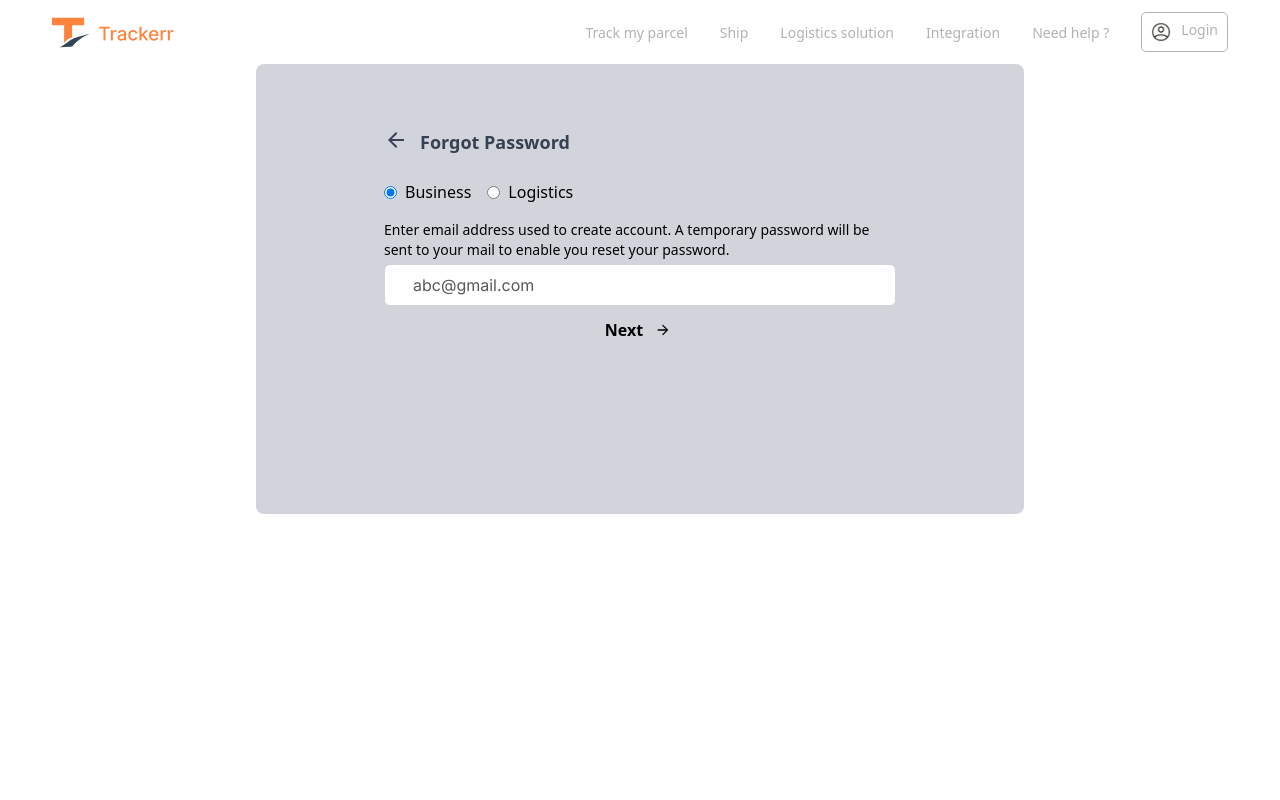
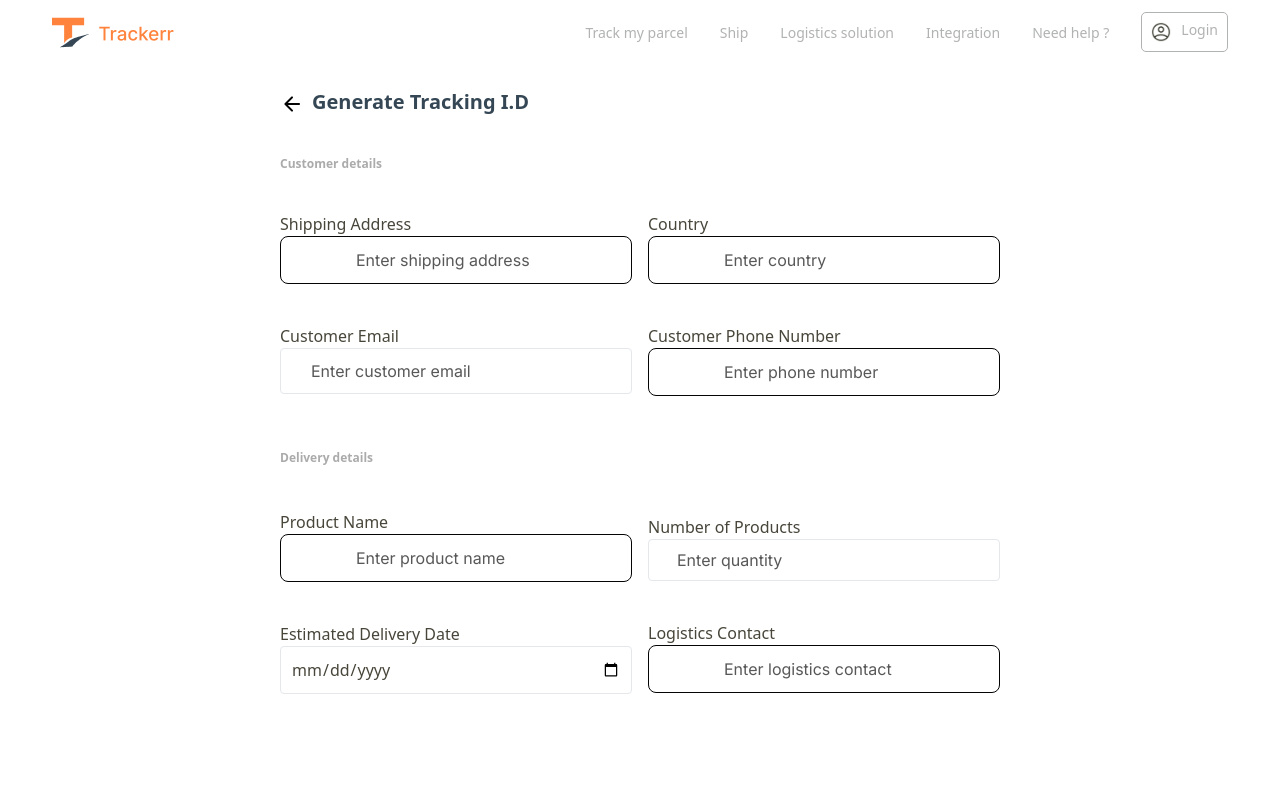
Before and after one commit to Amadu9933/Tracker-web-static, a React (Vite) app in the folder web-static/: page /LogisticSolution in a window 1280 px wide. Shown: the top 800 px of the page. Built offline with nearby package versions, Linux system fonts and the light colour scheme.

Commit message:
Still on ID management

```diff
--- a/web-static/src/components/NavigationBarLinksComponents/Intergration.tsx
+++ b/web-static/src/components/NavigationBarLinksComponents/Intergration.tsx
@@ -1,4 +1,5 @@
 import SetProfileImagePage from '@components/pages/BusinessOwnerPages/auth/createAcount/BuissnessOwnerForms/SetProfileImagePage';
+
 const Intergration: React.FC = () => {
   return (
     <div>
--- a/web-static/src/components/NavigationBarLinksComponents/LogisticSolution.tsx
+++ b/web-static/src/components/NavigationBarLinksComponents/LogisticSolution.tsx
@@ -1,21 +1,13 @@
-// import CustomerNotification from '../pages/customerPages/customerTrackingDetails/customerNotification/CustomerNotification';
 
-// const LogisticSolution: React.FC = () => {
-//   return (
-//     <div>
-//       <CustomerNotification />
-//     </div>
-//   );
-// };
-
-// export default LogisticSolution;
 import ForgotPassword from '@components/pages/BusinessOwnerPages/auth/resetPassword/forgotPassword';
 // import ResetPassword from '@components/pages/BusinessOwnerPages/auth/resetPassword/resetPassword';
-
+import GenerateTrackingID from '@components/pages/BusinessOwnerPages/manageID/GenerateTrackingID';
 const LogisticSolution: React.FC = () => {
   return (
     <div>
+      <GenerateTrackingID />
       <ForgotPassword />
+
     </div>
   );
 };
--- a/web-static/src/components/pages/BusinessOwnerPages/manageID/CongratulationsAlert.tsx
+++ b/web-static/src/components/pages/BusinessOwnerPages/manageID/CongratulationsAlert.tsx
@@ -0,0 +1,11 @@
+
+const CongratulationsAlert: React.FC = () => {
+    return (
+        <div className="">
+            <p>Congrations</p>
+
+        </div>
+    );
+};
+
+export default CongratulationsAlert;
--- a/web-static/src/components/pages/BusinessOwnerPages/manageID/GenerateTrackingID.tsx
+++ b/web-static/src/components/pages/BusinessOwnerPages/manageID/GenerateTrackingID.tsx
@@ -0,0 +1,197 @@
+import { useFormik } from "formik";
+import * as Yup from "yup";
+import { ArrowBack } from "../auth/assets/Assets";
+
+const GenerateTrackingID = () => {
+    // Validation Schema
+    const validationSchema = Yup.object({
+        shippingAddress: Yup.string().required("Shipping address is required"),
+        country: Yup.string().required("Country is required"),
+        email: Yup.string().email("Invalid email").required("Email is required"),
+        phone: Yup.string()
+            .matches(/^\d{10,11}$/, "Invalid phone number")
+            .required("Phone number is required"),
+        productName: Yup.string().required("Product name is required"),
+        numberOfProducts: Yup.number()
+            .min(1, "At least 1 product required")
+            .required("Number of products is required"),
+        estimatedDeliveryDate: Yup.date().required("Delivery date is required"),
+        logisticsContact: Yup.string().required("Logistics contact is required"),
+    });
+
+    // Formik Hook
+    const formik = useFormik({
+        initialValues: {
+            shippingAddress: "",
+            country: "",
+            email: "",
+            phone: "",
+            productName: "",
+            numberOfProducts: "",
+            estimatedDeliveryDate: "",
+            logisticsContact: "",
+        },
+        validationSchema,
+        onSubmit: (values) => {
+            console.log("Submitted Data:", values);
+            alert("Tracking ID Generated Successfully!");
+        },
+    });
+
+    return (
+        <div className="max-w-3xl mx-auto p-6 bg-white text-left text-[#48463A] ">
+            <h2 className="text-xl text-secondary font-semibold mb-4 text-left">
+                <img src={ArrowBack} alt="Back icon" className="inline mr-2 h-6 text-xl" />
+                Generate Tracking I.D
+            </h2>
+            <p className="text-xs text-[#ABABAB] my-10 font-semibold">Customer details</p>
+            <form onSubmit={formik.handleSubmit} className="grid grid-cols-2 gap-4">
+                {/* Left Column */}
+                <div className="space-y-4">
+                    {/* Shipping Address */}
+                    <div>
+                        <label className="block font-medium ">Shipping Address</label>
+                        <input
+                            type="text"
+                            name="shippingAddress"
+                            value={formik.values.shippingAddress}
+                            onChange={formik.handleChange}
+                            className="w-full border p-2 rounded"
+                            placeholder="Enter shipping address"
+                        />
+                        {formik.touched.shippingAddress && formik.errors.shippingAddress && (
+                            <p className="text-red-500">{formik.errors.shippingAddress}</p>
+                        )}
+                    </div>
+
+                    {/* Email */}
+                    <div>
+                        <label className="block font-medium pt-6">Customer Email</label>
+                        <input
+                            type="email"
+                            name="email"
+                            value={formik.values.email}
+                            onChange={formik.handleChange}
+                            className="w-full border p-2.5 rounded"
+                            placeholder="Enter customer email"
+                        />
+                        {formik.touched.email && formik.errors.email && (
+                            <p className="text-red-500">{formik.errors.email}</p>
+                        )}
+                    </div>
+                    <p className="text-[#ABABAB] text-xs font-semibold pt-10 pb-7 "> Delivery details</p>
+                    {/* Product Name */}
+                    <div className="">
+                        <label className="block font-medium">Product Name</label>
+                        <input
+                            type="text"
+                            name="productName"
+                            value={formik.values.productName}
+                            onChange={formik.handleChange}
+                            className="w-full border p-2 rounded"
+                            placeholder="Enter product name"
+                        />
+                        {formik.touched.productName && formik.errors.productName && (
+                            <p className="text-red-500">{formik.errors.productName}</p>
+                        )}
+                    </div>
+
+                    {/* Estimated Delivery Date */}
+                    <div>
+                        <label className="block font-medium pt-6">Estimated Delivery Date</label>
+                        <input
+                            type="date"
+                            name="estimatedDeliveryDate"
+                            value={formik.values.estimatedDeliveryDate}
+                            onChange={formik.handleChange}
+                            className="w-full border p-2.5 rounded"
+                        />
+                        {formik.touched.estimatedDeliveryDate &&
+                            formik.errors.estimatedDeliveryDate && (
+                                <p className="text-red-500">{formik.errors.estimatedDeliveryDate}</p>
+                            )}
+                    </div>
+                </div>
+
+                {/* Right Column */}
+                <div className="space-y-4">
+                    {/* Country */}
+                    <div>
+                        <label className="block font-medium">Country</label>
+                        <input
+                            type="text"
+                            name="country"
+                            value={formik.values.country}
+                            onChange={formik.handleChange}
+                            className="w-full border p-2 rounded"
+                            placeholder="Enter country"
+                        />
+                        {formik.touched.country && formik.errors.country && (
+                            <p className="text-red-500">{formik.errors.country}</p>
+                        )}
+                    </div>
+
+                    {/* Phone Number */}
+                    <div>
+                        <label className="block font-medium pt-6">Customer Phone Number</label>
+                        <input
+                            type="text"
+                            name="phone"
+                            value={formik.values.phone}
+                            onChange={formik.handleChange}
+                            className="w-full border p-2 rounded"
+                            placeholder="Enter phone number"
+                        />
+                        {formik.touched.phone && formik.errors.phone && (
+                            <p className="text-red-500">{formik.errors.phone}</p>
+                        )}
+                    </div>
+
+                    {/* Number of Products */}
+                    <div className="pt-[103px]">
+                        <label className="block font-medium">Number of Products</label>
+                        <input
+                            type="number"
+                            name="numberOfProducts"
+                            value={formik.values.numberOfProducts}
+                            onChange={formik.handleChange}
+                            className="w-full border p-2 rounded"
+                            placeholder="Enter quantity"
+                        />
+                        {formik.touched.numberOfProducts && formik.errors.numberOfProducts && (
+                            <p className="text-red-500">{formik.errors.numberOfProducts}</p>
+                        )}
+                    </div>
+
+                    {/* Logistics Contact */}
+                    <div>
+                        <label className="block font-medium pt-6">Logistics Contact</label>
+                        <input
+                            type="text"
+                            name="logisticsContact"
+                            value={formik.values.logisticsContact}
+                            onChange={formik.handleChange}
+                            className="w-full border p-2 rounded"
+                            placeholder="Enter logistics contact"
+                        />
+                        {formik.touched.logisticsContact && formik.errors.logisticsContact && (
+                            <p className="text-red-500">{formik.errors.logisticsContact}</p>
+                        )}
+                    </div>
+                </div>
+
+                {/* Submit Button */}
+                <div className="col-span-2 flex justify-center items-center  mt-20 h-16">
+                    <button
+                        type="submit"
+                        className="bg-primary text-base  h-10 text-white p-2 rounded font-semibold w-1/2"
+                    >
+                        Generate Tracking ID
+                    </button>
+                </div>
+            </form>
+        </div>
+    );
+};
+
+export default GenerateTrackingID;
--- /dev/null
+++ b/web-static/src/components/pages/BusinessOwnerPages/manageID/ManageTrackingID.tsx
@@ -0,0 +1,11 @@
+
+const ManageTrackingID: React.FC = () => {
+    return (
+        <div className="">
+            <p>ManageTrackingID</p>
+
+        </div>
+    );
+};
+
+export default ManageTrackingID;
--- a/web-static/src/routes/AppRoutes.tsx
+++ b/web-static/src/routes/AppRoutes.tsx
@@ -7,7 +7,7 @@ import CustomerRoutes from './CustomerRoutes'; // Customer-specific routes
 import ProtectedRoute from './ProtectedRoute'; // Route protection logic
 import DashboardRoutes from './DashboardRoutes'; // Dashboard routes
 import UserRoute from './UserRoute'; // User-specific routes
-import TrackYourParcel from '@components/NavigationBarLinksComponents/TrackYourParcel';
+import TrackYourParcel from '@components/navigationBarLinksComponents/TrackYourParcel';
 
 const Loading = () => <div>Loading...</div>;
 
--- a/web-static/vite.config.ts
+++ b/web-static/vite.config.ts
@@ -14,7 +14,7 @@ export default defineConfig({
       ),
     },
   },
-  server: {
-    host: true,
-  },
+  // server: {
+  //   host: true,
+  // },
 });
```
Also changed, not shown: web-static/src/routes/MainRoute.tsx (+4 -4 lines), 1 other file (tests, documents, lock files or other folders).
